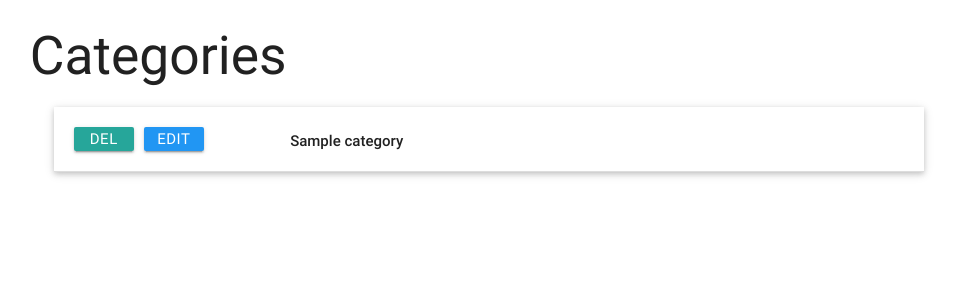
After one commit to hebs87/task-manager-app, a Flask app: page /get_categories in a window 1280 px wide. The commit adds this page. Shown: the top 300 px of the page, without its empty margins (151-1109 px from the left). Run offline with Flask 2, Linux system fonts and the light colour scheme; a database or web service that is not in the repository returns one stand-in record (values such as "Sample title"); some libraries are stand-ins or nearby versions.

Commit message:
Added categories.html and route decorator to display categories

```diff
--- a/.c9/metadata/environment/templates/addtask.html
+++ b/.c9/metadata/environment/templates/addtask.html
@@ -1 +1 @@
-{"filter":false,"title":"addtask.html","tooltip":"/templates/addtask.html","undoManager":{"mark":-1,"position":-1,"stack":[]},"ace":{"folds":[],"scrolltop":0,"scrollleft":0,"selection":{"start":{"row":0,"column":0},"end":{"row":0,"column":0},"isBackwards":false},"options":{"guessTabSize":true,"useWrapMode":false,"wrapToView":true},"firstLineState":0},"timestamp":1560007902154,"hash":"c76bcabb94ecb55593e6b395b73d50346b81de23"}
+{"filter":false,"title":"addtask.html","tooltip":"/templates/addtask.html","undoManager":{"mark":3,"position":3,"stack":[[{"start":{"row":3,"column":0},"end":{"row":3,"column":17},"action":"remove","lines":["<h2>Add Task</h2>"],"id":2}],[{"start":{"row":2,"column":0},"end":{"row":3,"column":0},"action":"remove","lines":["",""],"id":3},{"start":{"row":1,"column":19},"end":{"row":2,"column":0},"action":"remove","lines":["",""]}],[{"start":{"row":4,"column":17},"end":{"row":5,"column":4},"action":"insert","lines":["","    "],"id":4}],[{"start":{"row":5,"column":4},"end":{"row":5,"column":21},"action":"insert","lines":["<h2>Add Task</h2>"],"id":5}]]},"ace":{"folds":[],"scrolltop":0,"scrollleft":0,"selection":{"start":{"row":5,"column":21},"end":{"row":5,"column":21},"isBackwards":false},"options":{"guessTabSize":true,"useWrapMode":false,"wrapToView":true},"firstLineState":0},"timestamp":1560080165847,"hash":"190c921f8970f9453f3a6c80827a72eb35b6379b"}
--- a/app.py
+++ b/app.py
@@ -81,6 +81,14 @@ def delete_task(task_id):
     tasks = mongo.db.tasks
     tasks.remove({'_id': ObjectId(task_id)})
     return redirect(url_for('get_tasks'))
+# 19. After creating categories.html, we create a get_categories route decorator
+@app.route('/get_categories')
+def get_categories():
+    # Will return everything in our categories collection
+    # we can return results directly in our return call rather than storing in variables
+    return render_template("categories.html",
+    categories=mongo.db.categories.find())
+
 
 ''' 3. Create test function with the default route which will display some text as a proof of concept
 DELETE THIS WHEN COMPLETING STEP 8
--- a/templates/addtask.html
+++ b/templates/addtask.html
@@ -1,10 +1,9 @@
 {% extends 'base.html' %}
 {% block content %}
 
-<h2>Add Task</h2>
-
 <!--Form template from Materialize, amended to requirements-->
 <div class="row">
+    <h2>Add Task</h2>
     <!--Add form method of POST-->
     <!--Add action of the function we created in the .py file at step 14-->
     <form action="{{ url_for('insert_task') }}" method="POST" class="col s12">
--- /dev/null
+++ b/templates/categories.html
@@ -0,0 +1,26 @@
+{% extends 'base.html' %}
+{% block content %}
+
+<div class="row">
+
+    <h2>Categories</h2>
+    <ul class="collapsible popout" data-collapsible="accordion">
+        <!--1. Use templating language to loop through the categories in our collection-->
+        {% for cat in categories %}
+        <li>
+            <div class="collapsible-header">
+                <!--Add 'Del' and 'Edit' buttons-->
+                <a href="" class="waves-effect waves-light btn btn-small">Del</a>
+                <a href="" class="waves-effect waves-light btn btn-small blue">Edit</a>
+                <div class="task-header col s9">
+                    <!--Display the category name in the accordion header-->
+                    <strong>{{cat.category_name}}</strong>
+                </div>
+            </div>
+        </li>
+        {% endfor %}
+    </ul>
+
+</div>
+
+{% endblock %}
--- a/templates/tasks.html
+++ b/templates/tasks.html
@@ -2,6 +2,8 @@
 {% block content %}
 
 <div class="row">
+
+    <h2>Tasks</h2>
     <ul class="collapsible popout" data-collapsible="accordion">
         <!--1. Use templating language to loop through the tasks in our collection-->
         {% for task in tasks %}
```
Also changed, not shown: .c9/metadata/environment/app.py (+1 -1 lines), .c9/metadata/environment/templates/categories.html (added, +1 -0 lines), .c9/metadata/environment/templates/edittask.html (+1 -1 lines), .c9/metadata/environment/templates/tasks.html (+1 -1 lines), .c9/metadata/environment/static/js/main.js, 1 other file.
